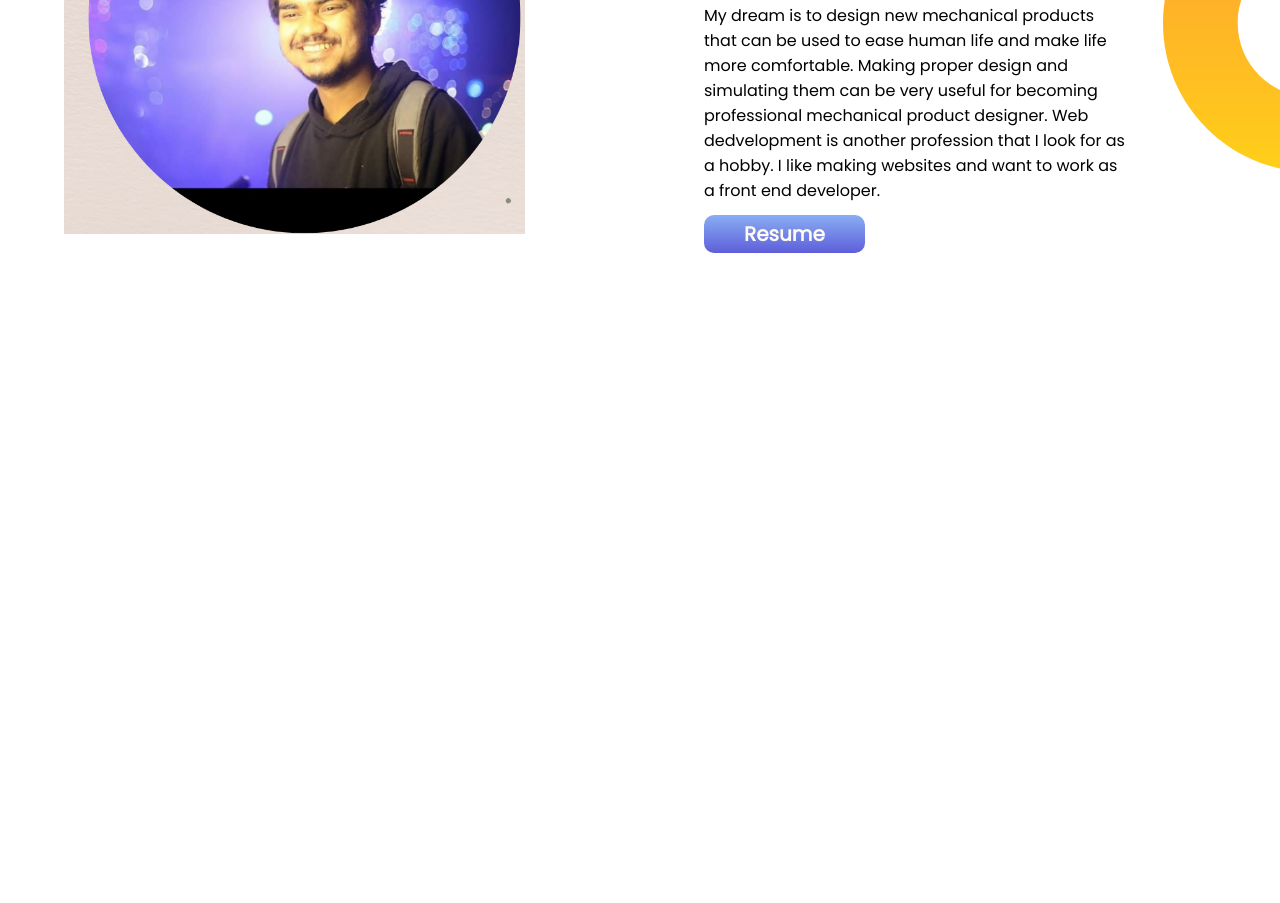
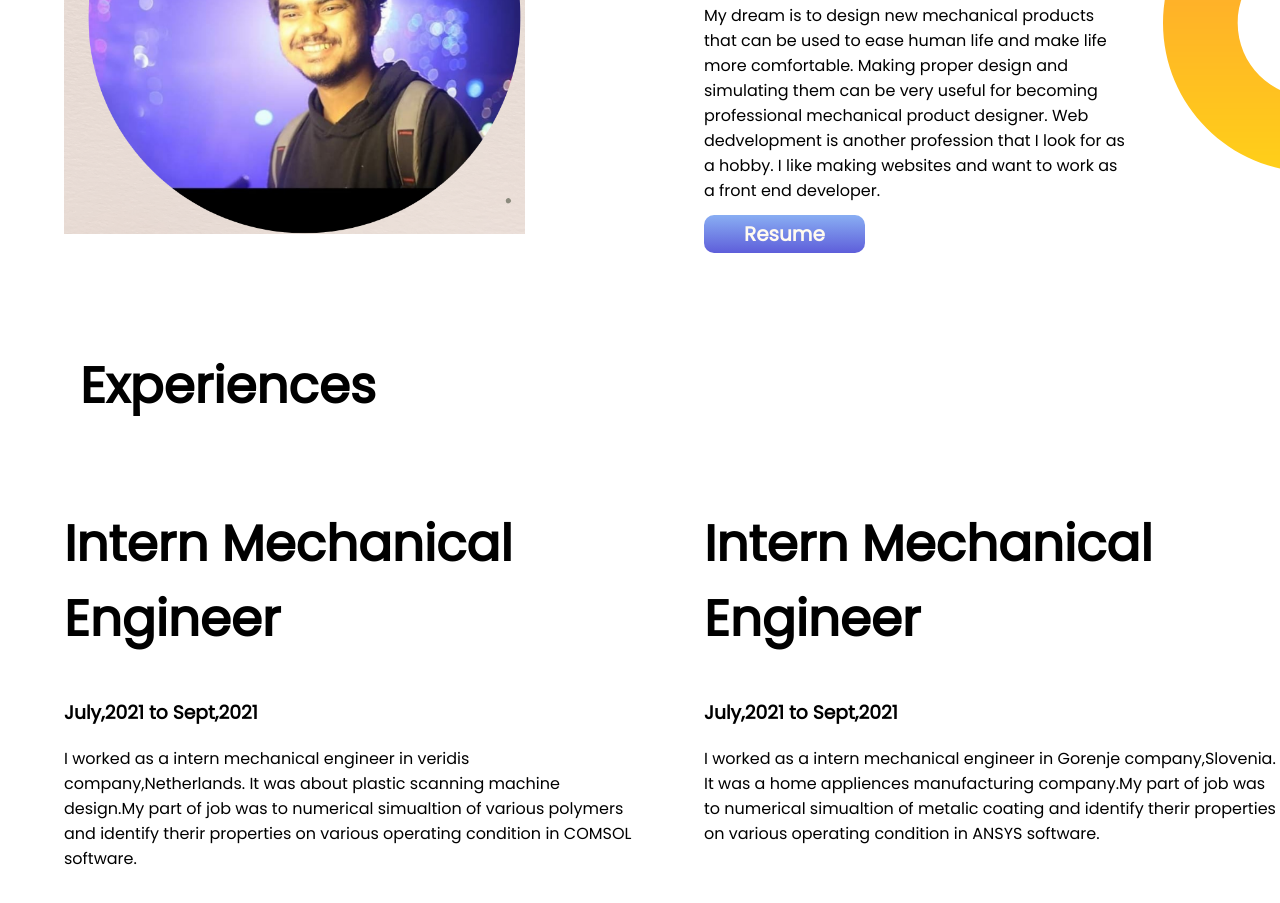
Before and after one commit to AnzumAbir/developer-portfolio, a plain HTML site: page index.html in a window 1280 px wide. Shown: the part 971-1874 px from the top of the page. Before the commit the page ends 1320 px from the top, so only its background shows below. Drawn offline with Linux system fonts and the light colour scheme.

Commit message:
experience

```diff
--- a/index.html
+++ b/index.html
@@ -13,7 +13,7 @@
 </head>
 
 <body>
-    <section class="top-banner">
+    <section class="top-banner flexible-container">
         <div class="area">
             <h1>Welcome to</h1>
             <h1><span class="head-colour">ANZUM AL ABIR'S</span> FANTASY LAND!</h1>
@@ -31,7 +31,7 @@
             <img src="myone.png" alt="Anzum's Picture">
         </div>
     </section>
-    <section class="middle-banner">
+    <section class="middle-banner flexible-container">
         <div class="area">
             <img src="mytwo.png" alt="">
         </div>
@@ -49,6 +49,28 @@
                 href="https://drive.google.com/file/d/1R_8ii2ciHDliG5FwePxOoR_2_4oxy-C4/view?usp=sharing">Resume</a>
         </div>
     </section>
+    <section class="experience">
+        <h1 class="exp">Experiences</h1>
+        <div class="flexible-container">
+            <div class="area">
+                <h1>Intern Mechanical Engineer</h1>
+                <h3>July,2021 to Sept,2021 </h3>
+                <p>I worked as a intern mechanical engineer in veridis company,Netherlands. It was about plastic
+                    scanning
+                    machine design.My part of job was to numerical simualtion of various polymers and identify therir
+                    properties on various operating condition in COMSOL software.</p>
+            </div>
+            <div class="area">
+                <h1>Intern Mechanical Engineer</h1>
+                <h3>July,2021 to Sept,2021 </h3>
+                <p>I worked as a intern mechanical engineer in Gorenje company,Slovenia. It was a home appliences
+                    manufacturing company.My part of job was to numerical simualtion of metalic coating and identify
+                    therir
+                    properties on various operating condition in ANSYS software.</p>
+            </div>
+        </div>
+
+    </section>
 
 </body>
 
--- a/style.css
+++ b/style.css
@@ -8,7 +8,7 @@ h1{
 .head-colour{
     color: chocolate;
 }
-section{
+.flexible-container{
     display: flex;
     margin-bottom: 100px;
 }
@@ -42,3 +42,6 @@ section{
     padding-right: 150px;
 
 }
+.exp{
+    padding-left: 80px;
+}
```
